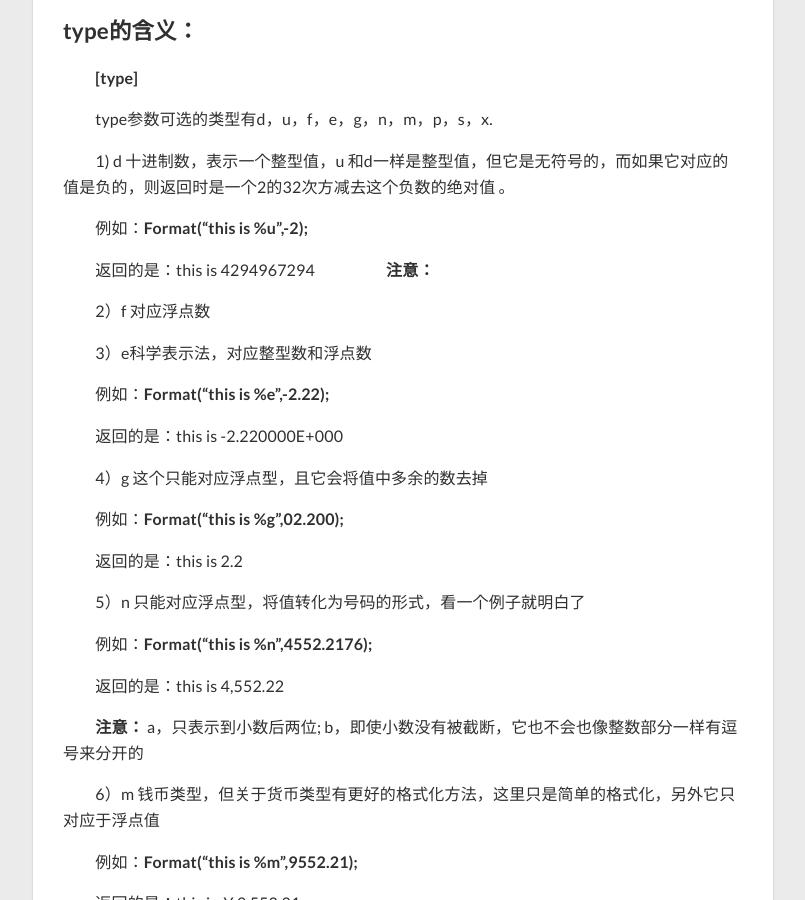
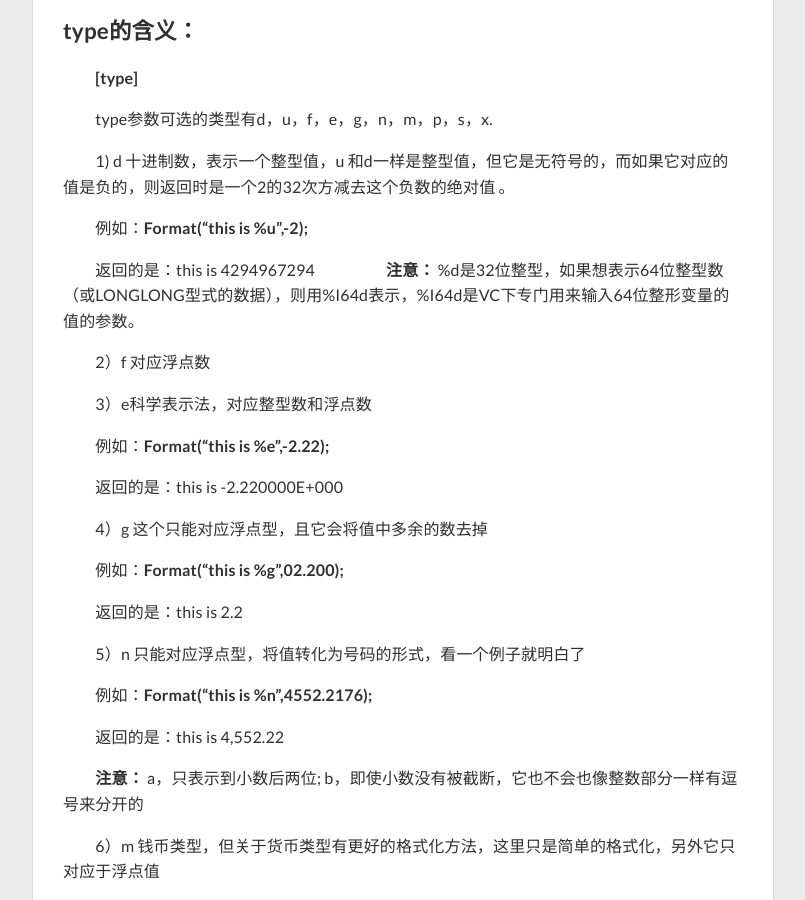
Before and after one commit to chenxiaoyoyo/chenxiaoyoyo.github.com, a Jekyll site: the page built from _posts/2010-04-14-C++-Format.markdown, in a window 1280 px wide and 900 px high, scrolled down 907 px. Shown: the whole window, without its empty margins (237-1042 px from the left). Built offline with Jekyll 4.4.1, drawn with Linux system fonts in a browser that asks for light colours; nearby versions of some CDN libraries; Markdown is read by kramdown in place of the engine named in the settings; comment, search, counter and statistics services are not loaded.

Commit message:
Update 2010-04-14-C++-Format.markdown

```diff
--- a/_posts/2010-04-14-C++-Format.markdown
+++ b/_posts/2010-04-14-C++-Format.markdown
@@ -42,7 +42,7 @@ description: C/C++应用之--Format函数用法
 
 　　返回的是：this is 4294967294
 
-　　**注意：**
+　　**注意：** %d是32位整型，如果想表示64位整型数（或LONGLONG型式的数据），则用%I64d表示，%I64d是VC下专门用来输入64位整形变量的值的参数。
 
 　　2）f 对应浮点数
 
```
Also changed, not shown: other parts of _posts/2010-04-14-C++-Format.markdown (+1 -1 lines).
